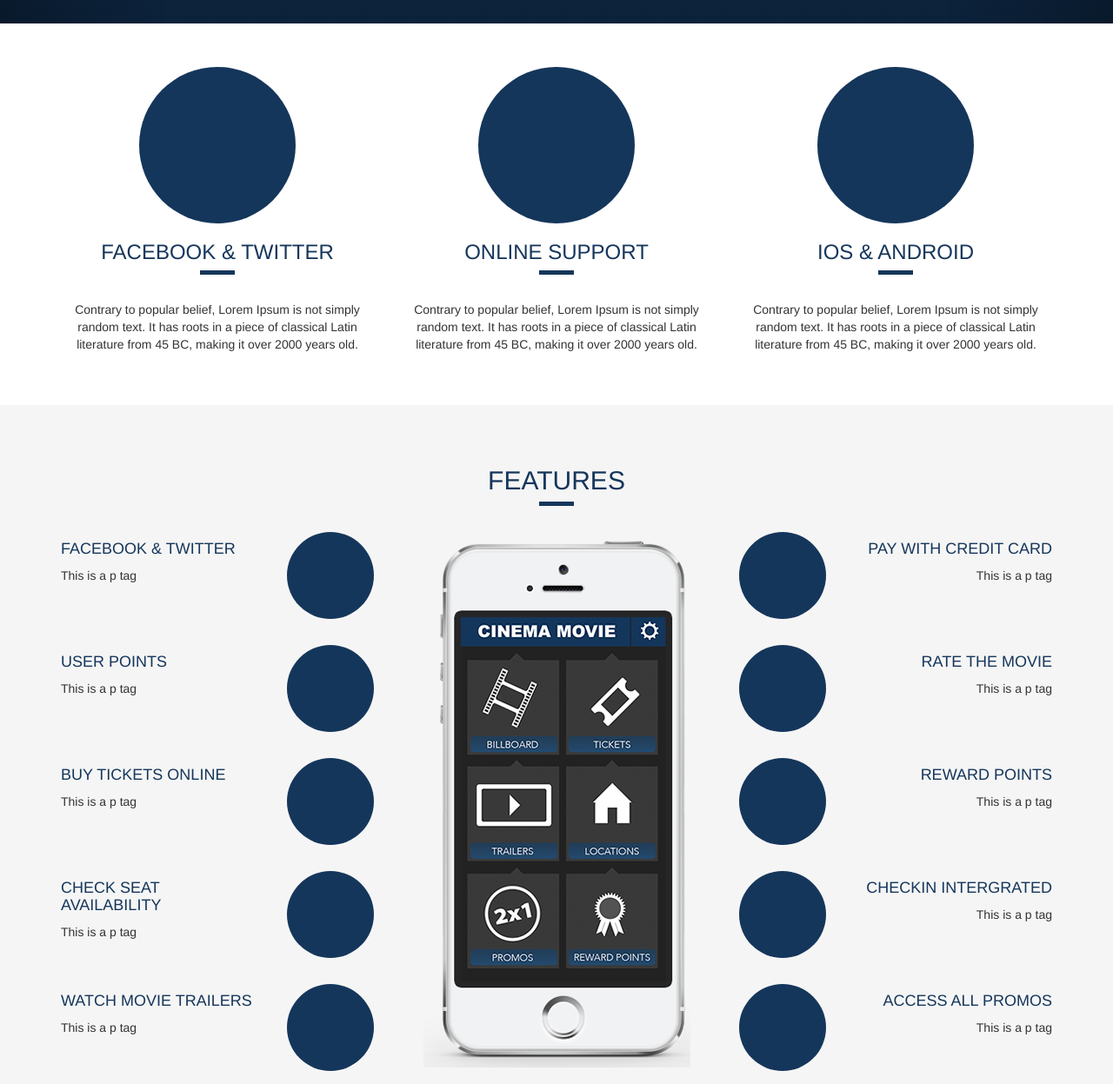
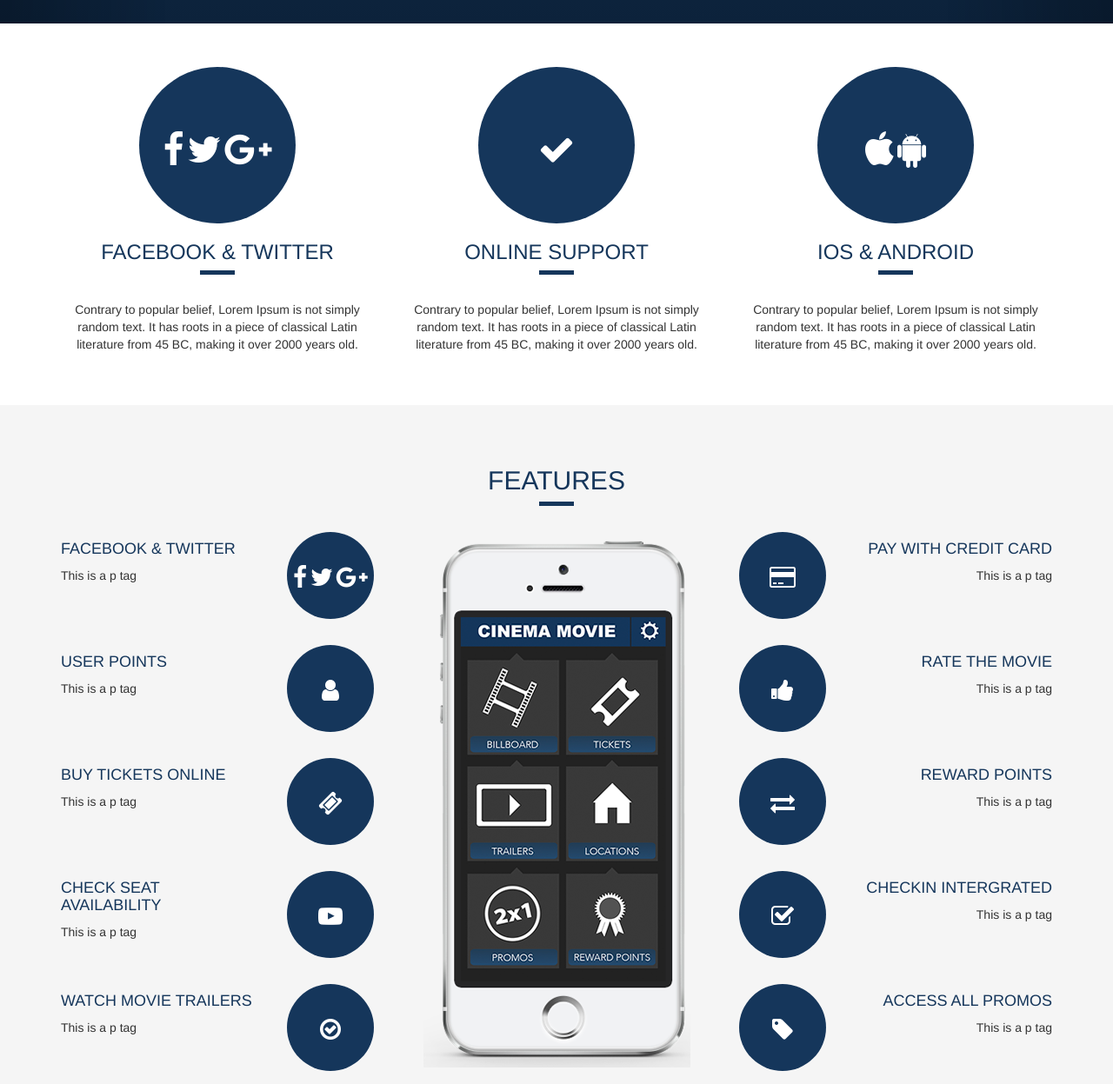
Before and after one commit to titoesteves/bootstrap_practice, a plain HTML site: page index.html in a window 1280 px wide. Shown: the part 693-1940 px from the top of the page at 87% size. Drawn offline with Linux system fonts and the light colour scheme; some packages are replaced by stand-ins of ours; a script that the page names is missing.

Commit message:
added font awesome icons

```diff
--- a/css/main.css
+++ b/css/main.css
@@ -138,6 +138,24 @@ h2:after, h3:after {
     margin: 0 auto;
 }
 
+.blue-circle div {
+    float: left;
+    width: 100%;
+    padding-top: 45%;
+    line-height: 1em;
+    margin-top: -0.5em;
+    text-align: center;
+    color: white;
+}
+
+.blue-circle div i {
+    font-size: 3em;
+}
+
+#features .blue-circle div i {
+    font-size: 2em;
+}
+
 #about .blue-circle{
     width: 50%;
     padding-bottom: 50%;
@@ -227,6 +245,13 @@ section#download .platforms > div{
     position: relative;
     padding-left: 50px;
     color: #0c243d;
+}
+
+section#download .platforms i {
+    font-size: 2.5em;
+    position: absolute;
+    left: 20px;
+    top 12pxl
 }
 
 section#support {
--- a/index.html
+++ b/index.html
@@ -6,7 +6,7 @@
         <title></title>
         <meta name="description" content="">
         <meta name="viewport" content="width=device-width, initial-scale=1">
-
+        <link href="https://maxcdn.bootstrapcdn.com/font-awesome/4.4.0/css/font-awesome.min.css" rel="stylesheet" integrity="sha256-k2/8zcNbxVIh5mnQ52A0r3a6jAgMGxFJFE2707UxGCk= sha512-ZV9KawG2Legkwp3nAlxLIVFudTauWuBpC10uEafMHYL0Sarrz5A7G79kXh5+5+woxQ5HM559XX2UZjMJ36Wplg==" crossorigin="anonymous">
         <link rel="stylesheet" href="css/normalize.min.css">
         <link rel="stylesheet" href="css/bootstrap.min.css">
         <link rel="stylesheet" href="css/main.css">
@@ -18,10 +18,11 @@
         <div class="container">
             <div class="navbar-collapse collapse">
                 <ul class="nav nav-justified">
-                    <li><a href="#">Home</a></li>
-                    <li><a href="#">About</a></li>
-                    <li><a href="#">Features</a></li>
-                    <li><a href="#">Contact</a></li>
+                    <li><a data-scroll href="#about">About The App</a></li>
+                    <li><a data-scroll href="#features">Features</a></li>
+                    <li><a data-scroll href="#screenshots">Screenshots</a></li>
+                    <li><a data-scroll href="#download">Download</a></li>
+                    <li><a data-scroll href="#support">Support</a></li>
                 </ul>
             </div>
         </div>
@@ -64,17 +65,32 @@
         <div class="container">
             <div class="row">
                 <div class="col-xs-4">
-                    <div class="blue-circle"></div>
+                    <div class="blue-circle">
+                        <div>
+                            <i class="fa fa-facebook"></i>
+                            <i class="fa fa-twitter"></i>
+                            <i class="fa fa-google-plus"></i>
+                        </div>
+                    </div>
                     <h3 class="text-uppercase text-center">Facebook & Twitter</h3>
                     <p class="text-center">Contrary to popular belief, Lorem Ipsum is not simply random text. It has roots in a piece of classical Latin literature from 45 BC, making it over 2000 years old.</p>
                 </div>
                 <div class="col-xs-4">
-                    <div class="blue-circle"></div>
+                    <div class="blue-circle">
+                        <div>
+                            <i class="fa fa-check"></i>
+                        </div>
+                    </div>
                     <h3 class="text-uppercase text-center">Online Support</h3>
                     <p class="text-center">Contrary to popular belief, Lorem Ipsum is not simply random text. It has roots in a piece of classical Latin literature from 45 BC, making it over 2000 years old.</p>
                 </div>
                 <div class="col-xs-4">
-                    <div class="blue-circle"></div>
+                    <div class="blue-circle">
+                        <div>
+                            <i class="fa fa-apple"></i>
+                            <i class="fa fa-android"></i>
+                        </div>
+                    </div>
                     <h3 class="text-uppercase text-center">IOS & Android</h3>
                     <p class="text-center">Contrary to popular belief, Lorem Ipsum is not simply random text. It has roots in a piece of classical Latin literature from 45 BC, making it over 2000 years old.</p>
                 </div>
@@ -92,7 +108,13 @@
                             <p>This is a p tag</p>
                         </div>
                         <div class="col-xs-4">
-                            <div class="blue-circle col-xs-4"></div>
+                            <div class="blue-circle">
+                                <div>
+                                    <i class="fa fa-facebook"></i>
+                                    <i class="fa fa-twitter"></i>
+                                    <i class="fa fa-google-plus"></i>
+                                </div>
+                            </div>
                         </div>
                     </div>
                     <div class="item-feature row">
@@ -101,7 +123,11 @@
                             <p>This is a p tag</p>
                         </div>
                         <div class="col-xs-4">
-                            <div class="blue-circle col-xs-4"></div>
+                            <div class="blue-circle">
+                               <div>
+                                   <i class="fa fa-user"></i>
+                               </div>
+                            </div>
                         </div>
                     </div>
                     <div class="item-feature row">
@@ -110,7 +136,11 @@
                             <p>This is a p tag</p>
                         </div>
                         <div class="col-xs-4">
-                            <div class="blue-circle col-xs-4"></div>
+                            <div class="blue-circle">
+                                <div>
+                                    <i class="fa fa-ticket"></i>
+                                </div>
+                            </div>
                         </div>
                     </div>
                     <div class="item-feature row">
@@ -119,7 +149,11 @@
                             <p>This is a p tag</p>
                         </div>
                         <div class="col-xs-4">
-                            <div class="blue-circle col-xs-4"></div>
+                            <div class="blue-circle">
+                                <div>
+                                    <i class="fa fa-youtube-play"></i>
+                                </div>
+                            </div>
                         </div>
                     </div>
                     <div class="item-feature row">
@@ -128,7 +162,11 @@
                             <p>This is a p tag</p>
                         </div>
                         <div class="col-xs-4">
-                            <div class="blue-circle col-xs-4"></div>
+                            <div class="blue-circle">
+                                <div>
+                                    <i class="fa fa-check-circle-o"></i>
+                                </div>
+                            </div>
                         </div>
                     </div>
                 </div>
@@ -142,7 +180,11 @@
                             <p>This is a p tag</p>
                         </div>
                         <div class="col-xs-4 col-xs-pull-8">
-                            <div class="blue-circle"></div>
+                            <div class="blue-circle">
+                                <div>
+                                    <i class="fa fa-credit-card"></i>
+                                </div>
+                            </div>
                         </div>
                     </div>
                     <div class="item-feature row">
@@ -151,7 +193,11 @@
                             <p>This is a p tag</p>
                         </div>
                         <div class="col-xs-4 col-xs-4 col-xs-pull-8">
-                            <div class="blue-circle"></div>
+                            <div class="blue-circle">
+                                <div>
+                                    <i class="fa fa-thumbs-up"></i>
+                                </div>
+                            </div>
                         </div>
                     </div>
                     <div class="item-feature row">
@@ -160,7 +206,11 @@
                             <p>This is a p tag</p>
                         </div>
                         <div class="col-xs-4 col-xs-4 col-xs-pull-8">
-                            <div class="blue-circle"></div>
+                            <div class="blue-circle">
+                                <div>
+                                    <i class="fa fa-exchange"></i>
+                                </div>
+                            </div>
                         </div>
                     </div>
                     <div class="item-feature row">
@@ -169,7 +219,11 @@
                             <p>This is a p tag</p>
                         </div>
                         <div class="col-xs-4 col-xs-4 col-xs-pull-8">
-                            <div class="blue-circle"></div>
+                            <div class="blue-circle">
+                                <div>
+                                    <i class="fa fa-check-square-o"></i>
+                                </div>
+                            </div>
                         </div>
                     </div>
                     <div class="item-feature row">
@@ -178,7 +232,11 @@
                             <p>This is a p tag</p>
                         </div>
                         <div class="col-xs-4 col-xs-4 col-xs-pull-8">
-                            <div class="blue-circle"></div>
+                            <div class="blue-circle">
+                                <div>
+                                    <i class="fa fa-tag"></i>
+                                </div>
+                            </div>
                         </div>
                     </div>
                 </div>
@@ -231,9 +289,12 @@
                                 <h2 class="text-center text-uppercase">Choose your platform</h2>
                                 <section class="platforms text-center">
                                     <div class="col-xs-5">
+                                        <i class="fa fa-apple"></i>
                                         Download for <strong>Apple iOS</strong>
                                     </div>
                                     <div class="col-xs-5 col-sm-offset-1">
+                                        <i class="fa fa-android"></i>
+
                                         Download for <strong>Android</strong>
                                     </div>
                                 </section>
@@ -275,6 +336,7 @@
         <script src="js/vendor/modernizr-2.8.3.min.js"></script>
         <script src="js/vendor/jquery-2.1.4.min.js"></script>
         <script src="js/vendor/bootstrap.min.js"></script>
+        <script src="js/vendor/smooth-scroll.min.js"></script>
         <script src="js/main.js"></script>
     </body>
 </html>
```
